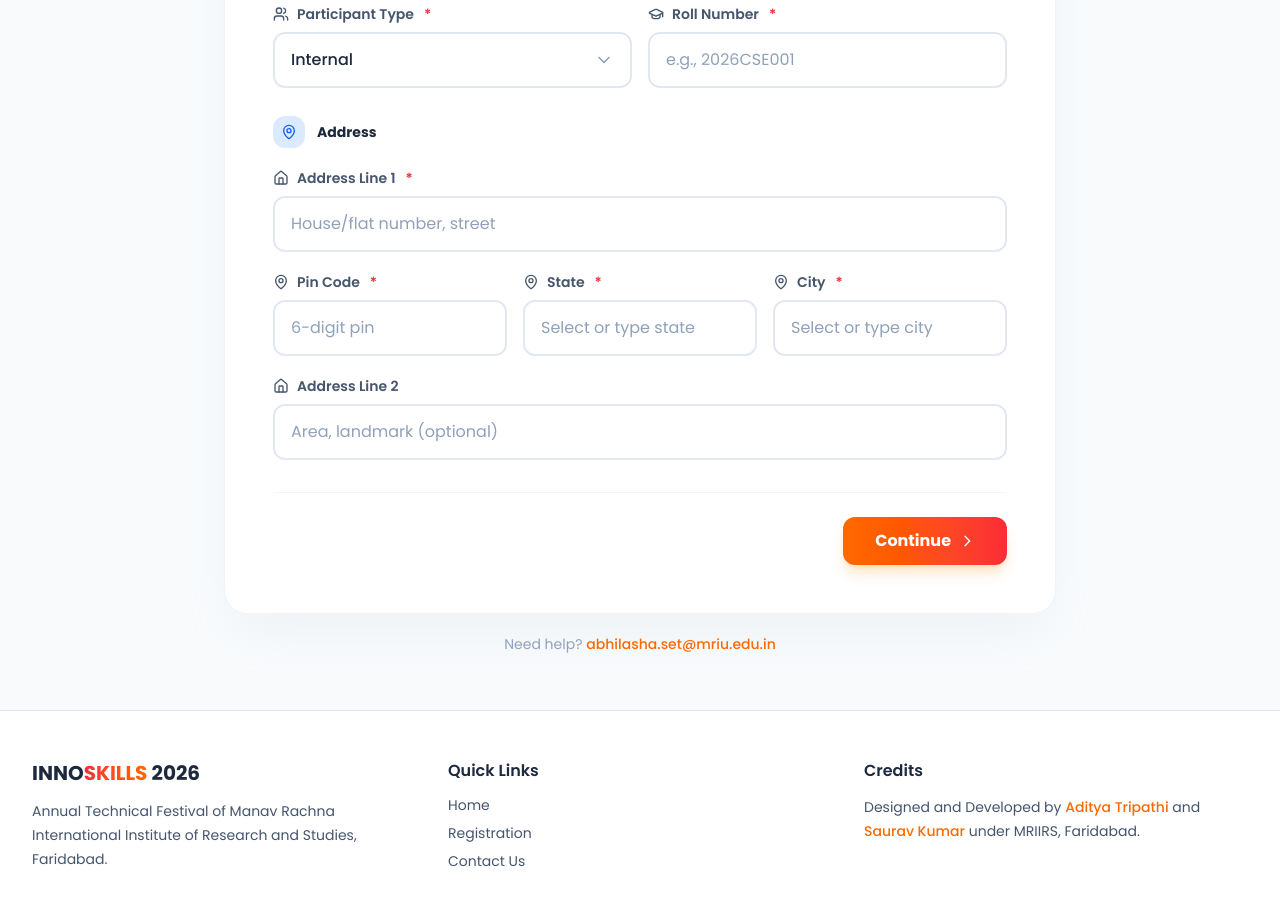
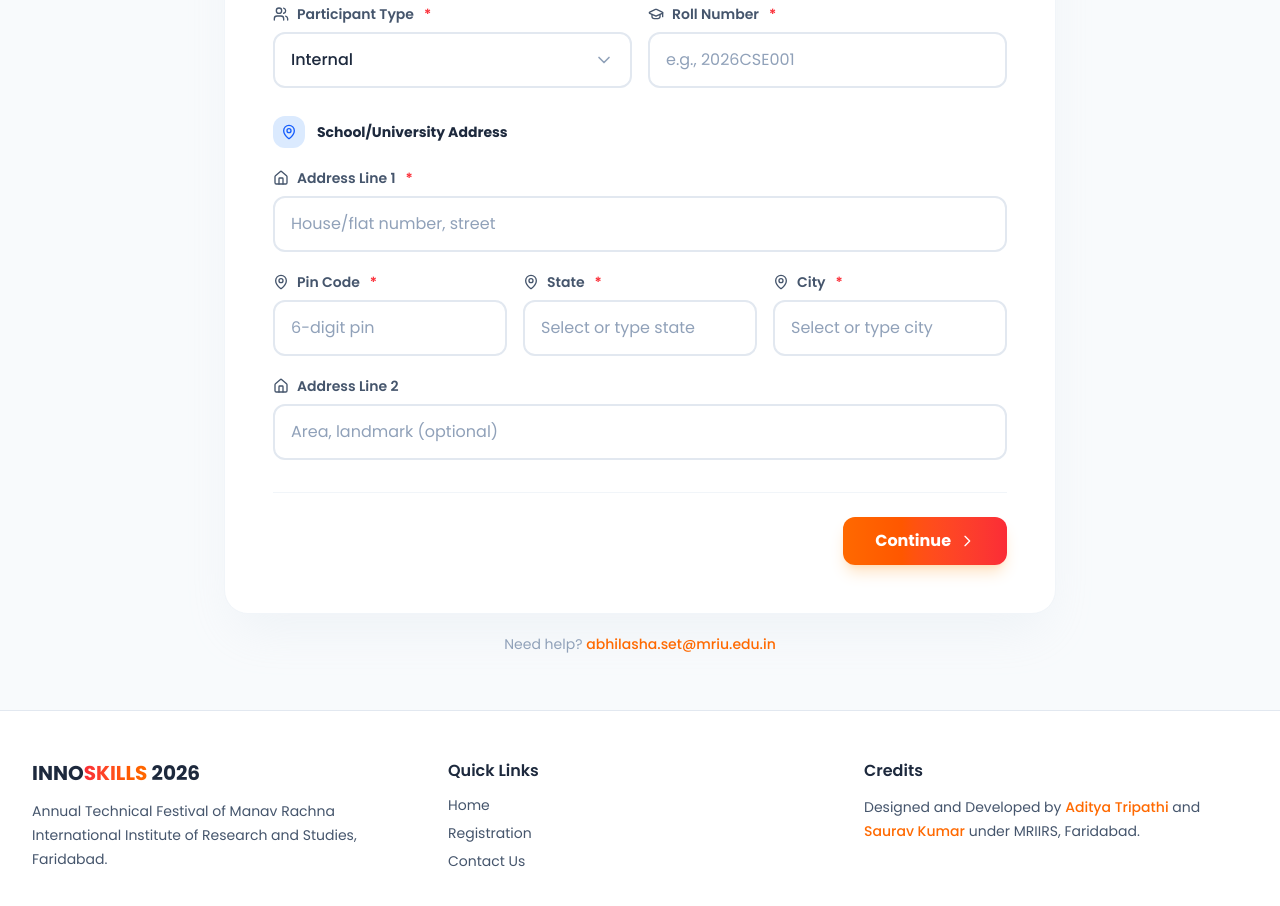
Before and after one commit to adityatripathi676/innoskill-2026, a Next.js app in the folder innoskill-frontend/: page /registration in a window 1280 px wide. Shown: the part 1300-2206 px from the top of the page. Built offline with nearby package versions, Linux system fonts and the light colour scheme.

Commit message:
Rename Address heading to School/University Address in registration form

```diff
--- a/innoskill-frontend/src/components/user-form.tsx
+++ b/innoskill-frontend/src/components/user-form.tsx
@@ -481,7 +481,7 @@ export default function UserForm({
                     <div className="p-2 bg-blue-100 rounded-xl flex-shrink-0">
                         <MapPin className="w-4 h-4 text-blue-600" />
                     </div>
-                    <h3 className="text-sm font-bold text-slate-800">Address</h3>
+                    <h3 className="text-sm font-bold text-slate-800">School/University Address</h3>
                 </div>
 
                 <div className="form-field-group">
```
